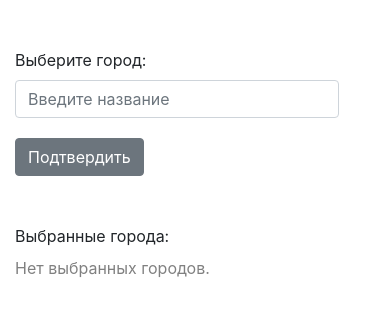
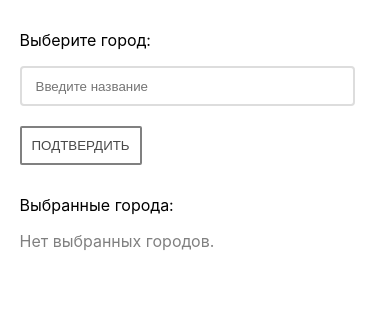
Before and after one commit to MariaChumerina/Cities, a React (Create React App) app: page / in a window 390 px wide. Shown: the top 316 px of the page. Built offline with nearby package versions, Linux system fonts and the light colour scheme.

Commit message:
add styles

```diff
--- a/public/index.html
+++ b/public/index.html
@@ -8,8 +8,7 @@
       name="description"
       content="Web site created using create-react-app"
     />
-    <link rel="stylesheet" href="https://maxcdn.bootstrapcdn.com/bootstrap/4.0.0/css/bootstrap.min.css" integrity="sha384-Gn5384xqQ1aoWXA+058RXPxPg6fy4IWvTNh0E263XmFcJlSAwiGgFAW/dAiS6JXm" crossorigin="anonymous">
-    <title>React App</title>
+    <title>Фильтр городов</title>
   </head>
   <body>
     <noscript>You need to enable JavaScript to run this app.</noscript>
--- a/src/App.css
+++ b/src/App.css
@@ -0,0 +1,4 @@
+.container {
+    width: 90%;
+    margin: 0 auto;
+}
--- /dev/null
+++ b/src/AutocompleteInput/AutocompleteInput.css
@@ -0,0 +1,27 @@
+.form-field {
+    width: 20vw;
+    height: 36px;
+    padding: 0 14px;
+    border: 2px solid #ddd;
+    border-radius: 4px;
+    outline: 0;
+    transition: .2s;
+    margin-top: 16px;
+}
+.form-field:focus {
+    border-color: #0f7ef1;
+}
+.list-group-autocomplete {
+    width: 22vw;
+    min-width: fit-content;
+    margin-top: 0;
+}
+@media screen and (max-width: 767px) {
+    .list-group-autocomplete {
+        margin-top: 0;
+        width: 100%;
+    }
+    .form-field {
+        width: 90%;
+    }
+}
--- a/src/AutocompleteInput/AutocompleteInput.jsx
+++ b/src/AutocompleteInput/AutocompleteInput.jsx
@@ -2,6 +2,7 @@ import * as React from 'react';
 import { sessionSaver } from '../SessionSaver.js';
 import classNames from 'classnames';
 import PropTypes from 'prop-types';
+import './AutocompleteInput.css';
 
 export default class AutocompleteInput extends React.Component {
   state = {
@@ -47,7 +48,7 @@ export default class AutocompleteInput extends React.Component {
     return (
         <>
           <input
-              className="form-control"
+              className="form-field"
               list="json-datalist"
               id='chooseItem'
               value={value}
@@ -55,7 +56,7 @@ export default class AutocompleteInput extends React.Component {
               placeholder="Введите название" />
           {value.length > 2 &&
           <div>
-            <ul className='list-group overflow-scroll' onClick={onSelect}>
+            <ul className='list-group  list-group-autocomplete overflow-scroll' onClick={onSelect}>
               {this.renderItemsList()}
             </ul>
           </div>}
--- a/src/DisplayingItems/DisplayingItems.css
+++ b/src/DisplayingItems/DisplayingItems.css
@@ -1,17 +1,32 @@
-.list-width {
-    width: 40%;
+.list-group-displaying {
+    position: relative;
+    width: 30vw;
 }
-.list-position {
-    margin: 0 auto;
+.list-group-item {
+    list-style-type: none;
+    padding-left: 14px;
+}
+.btn-link {
+    color: #0f7ef1;
+    border: none;
+    background-color: white;
+    font-size: 20px;
+}
+.btn-link:hover {
+    color: darkblue;
+}
+.btn-link-block {
+    position: absolute;
+    right: 10px;
+}
+.btn-link:hover {
+    cursor: pointer;
 }
 .grey-color {
     color: gray;
 }
-@media screen and (max-width: 767px){
-    .list-width {
+@media screen and (max-width: 767px) {
+    .list-group-displaying {
         width: 90%;
     }
-    .list-position {
-        margin: 0;
-    }
 }
--- a/src/DisplayingItems/DisplayingItems.jsx
+++ b/src/DisplayingItems/DisplayingItems.jsx
@@ -6,11 +6,13 @@ function DisplayingItem({ item, onRemove }) {
   const handleClickRemove = React.useCallback(() => onRemove(item), [onRemove, item]);
 
   return (
-      <li className='list-group-item d-flex justify-content-between align-items-baseline' key={item}>
+      <li className='list-group-item display-flex' key={item}>
         {item}
-        <button type='button' className='btn btn-link' onClick={handleClickRemove}>
-          &#10005;
-        </button>
+        <div className='btn-link-block'>
+          <button type='button' className='btn-link' onClick={handleClickRemove}>
+            &#10005;
+          </button>
+        </div>
       </li>
   );
 }
@@ -18,9 +20,9 @@ function DisplayingItem({ item, onRemove }) {
 export default function DisplayingItems({ items, onRemove }) {
   return (
       items.length
-        ? <ul className='list-group mt-2 mb-5'>
+        ? <ul className='list-group list-group-displaying'>
             {items.map((item) => <DisplayingItem key={item} item={item} onRemove={onRemove}/>)}
-          </ul> : <p className='mt-2 grey-color'>Нет выбранных городов.</p>
+          </ul> : <p className='grey-color'>Нет выбранных городов.</p>
     );
 }
 
--- a/src/FormCities/FormCities.css
+++ b/src/FormCities/FormCities.css
@@ -1,3 +1,51 @@
+.display-flex {
+    display: flex;
+}
+.margin-top {
+    margin-top: 30px;
+}
+.form-width {
+    width: 50%;
+}
+label {
+    display: block;
+}
+
+.list-group {
+    position: absolute;
+    margin-top: 16px;
+    text-align: left;
+    padding-left: 0;
+    color: #444;
+    line-height: 50px;
+    border: 1px solid lightgrey;
+    border-radius: 4px;
+}
+.btn {
+    color: #494949;
+    text-transform: uppercase;
+    text-decoration: none;
+    background: #ffffff;
+    padding: 10px;
+    border: 2px solid gray;
+    border-radius: 2px;
+    display: inline-block;
+    transition: all 0.4s ease 0s;
+}
+.btn:hover {
+    cursor: pointer;
+    color: #ffffff;
+    background: gray;
+    border-color: gray;
+    transition: all 0.4s ease 0s;
+}
+.btn-block-position {
+    align-self: flex-end;
+    margin-left: 20px;
+}
+.btn-block-width {
+    width: 40%;
+}
 .item-selected {
     background: gray;
     color: white;
@@ -11,14 +59,23 @@
     max-height: 300px;
     overflow-y: scroll;
 }
-.form-width {
-    width: 30%;
-}
-@media screen and (max-width: 767px){
-    .form-width {
-        width: 90%;
-    }
+@media screen and (max-width: 767px) {
     .mobile-direction {
         flex-direction: column;
     }
+    .form-width {
+        width: 96%;
+    }
+    .btn-block-position {
+        margin-left: 0;
+        margin-top: 20px;
+        align-self: flex-start;
+    }
+    .margin-top-mobile {
+        margin-top: 30px;
+    }
+    .list-group {
+        position: relative;
+        width: 100%;
+    }
 }
--- a/src/FormCities/FormCities.jsx
+++ b/src/FormCities/FormCities.jsx
@@ -46,9 +46,9 @@ export default class FormCities extends React.Component {
     const { cities, selectedCities, displayingCities } = this.state;
 
     return (
-        <div className='d-flex mobile-direction mt-5'>
-          <form className='form-width mr-md-5' onSubmit={this.handleSubmit}>
-            <div className="form-group">
+        <div className='display-flex mobile-direction margin-top'>
+          <form className='form-position mobile-direction form-width display-flex' onSubmit={this.handleSubmit}>
+            <div className='form-input'>
               <label htmlFor='chooseItem'>
                 Выберите город:
               </label>
@@ -59,12 +59,14 @@ export default class FormCities extends React.Component {
                   displayingItems={displayingCities}
               />
             </div>
-            <button type='submit' className="btn btn-secondary mt-1">
-              Подтвердить
-            </button>
+            <div className='btn-block-position btn-block-width'>
+              <button type='submit' className="btn">
+                Подтвердить
+              </button>
+            </div>
           </form>
-          <div className='list-width list-position'>
-            <div className='mt-5 mt-md-0 mb-0'>
+          <div className='margin-top-mobile'>
+            <div>
               Выбранные города:
             </div>
             <DisplayingItems onRemove={this.handleRemove} items={displayingCities}/>
```
